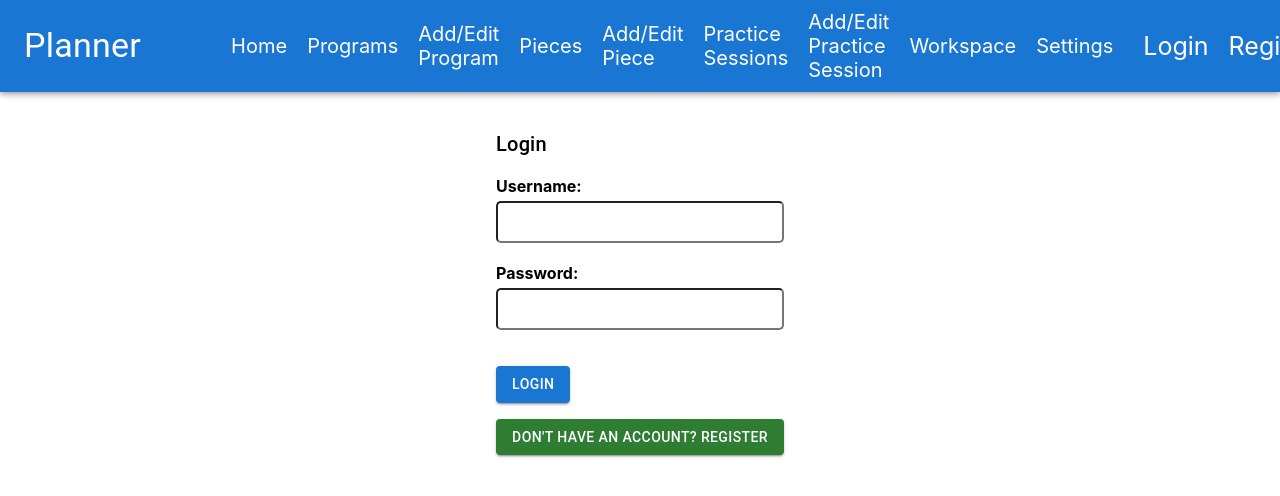
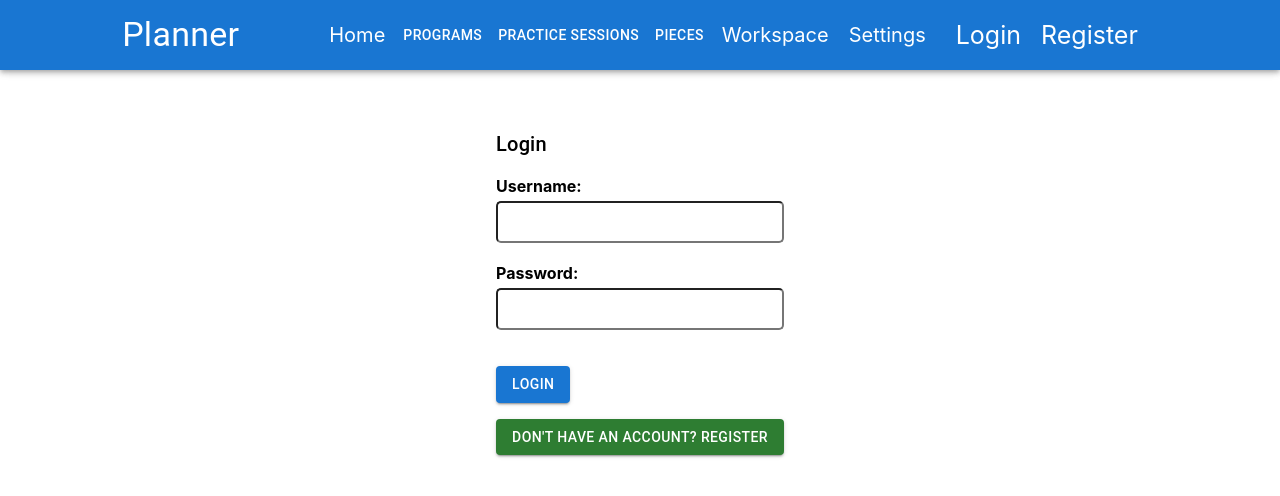
Before and after one commit to shoneriki/mern-practice, a React (Create React App) app in the folder client/: page /auth in a window 1280 px wide. Shown: the top 496 px of the page. Built offline with nearby package versions, Linux system fonts and the light colour scheme.

Commit message:
changed logout in navbar

```diff
--- a/client/package.json
+++ b/client/package.json
@@ -6,6 +6,10 @@
   "dependencies": {
     "@emotion/react": "^11.11.1",
     "@emotion/styled": "^11.11.0",
+    "@fortawesome/fontawesome-svg-core": "^6.4.0",
+    "@fortawesome/free-regular-svg-icons": "^6.4.0",
+    "@fortawesome/free-solid-svg-icons": "^6.4.0",
+    "@fortawesome/react-fontawesome": "^0.2.0",
     "@hookform/resolvers": "^3.1.1",
     "@material-ui/core": "^4.12.4",
     "@material-ui/icons": "^4.11.3",
--- a/client/src/components/Navbar.js
+++ b/client/src/components/Navbar.js
@@ -3,8 +3,14 @@ import { Link, useNavigate } from "react-router-dom";
 import { useCookies } from "react-cookie";
 import { NAVBAR_HEIGHT } from "./constants";
 
+import { FontAwesomeIcon } from "@fortawesome/react-fontawesome";
+import { faChevronDown } from "@fortawesome/free-solid-svg-icons";
+
 import {
   AppBar,
+  Box,
+  Menu,
+  MenuItem,
   Toolbar,
   Typography,
   useTheme,
@@ -32,7 +38,65 @@ const LinkStyled = styled(Link)({
 const CssContainer = styled("div")(({ theme }) => ({
   marginLeft: theme.spacing(10),
   display: "flex",
+  alignItems: "center",
 }));
+
+const chevronDown = (
+  <FontAwesomeIcon icon={faChevronDown} sx={{ color: "white" }} />
+);
+
+export const DropdownMenu = ({ title, items }) => {
+  const [anchorEl, setAnchorEl] = useState(null);
+
+  const handleClick = (event) => {
+    setAnchorEl(event.currentTarget);
+  };
+
+  const handleClose = () => {
+    setAnchorEl(null);
+  };
+
+  return (
+    <Box sx={{ color: "white", height: "100%", display: "flex", justifyContent: "center", alignItems: "center" }}>
+      <Button variant="text" color="success" onClick={handleClick} sx={{ color: "white", margin: "auto" }}>
+        {title}
+      </Button>
+      <Menu anchorEl={anchorEl} open={Boolean(anchorEl)} onClose={handleClose}>
+        {items.map((item, itemIndex) => (
+          <MenuItem
+            onClick={handleClose}
+            key={itemIndex}
+            sx={{ color: "black",
+            fontSize: "20px",
+            display: "flex",
+            alignItems: "center",
+            "&:hover": {
+              color: "yellow",
+              borderBottom: "1px solid white",},
+            }}
+          >
+            <Link
+              to={item.path}
+              style={{
+                color: "black",
+                fontSize: "1em",
+                display: "flex",
+                alignItems: "center",
+                "&:hover": {
+                  color: "yellow",
+                  borderBottom: "1px solid white",
+                },
+              }}
+            >
+              {item.label}
+              {chevronDown}
+            </Link>
+          </MenuItem>
+        ))}
+      </Menu>
+    </Box>
+  );
+};
 
 export const Navbar = () => {
   const [cookies, setCookies] = useCookies(["access_token", "username"]);
@@ -61,9 +125,16 @@ const logout = () => {
   const isMobile = useMediaQuery(theme.breakpoints.down("md"));
 
   return (
-    <AppBar position="fixed" sx={{ marginBottom: NAVBAR_HEIGHT }}>
-      <Toolbar>
-        <Typography variant="h4" sx={{ flexGrow: "1", cursor: "pointer" }}>
+    <AppBar
+      position="fixed"
+      sx={{
+        marginBottom: NAVBAR_HEIGHT,
+        display: "flex",
+        alignItems: "center",
+      }}
+    >
+      <Toolbar name="toolbar" sx={{ display: "flex", justifyContent: "space-between", alignItems: "center" }}>
+        <Typography variant="h4" sx={{ cursor: "pointer" }}>
           Planner
         </Typography>
         {isMobile ? (
@@ -102,14 +173,33 @@ const logout = () => {
               </Typography>
             )}
             <LinkStyled to="/">Home</LinkStyled>
-            <LinkStyled to="/programs">Programs</LinkStyled>
-            <LinkStyled to="/program/create">Add/Edit Program</LinkStyled>
-            <LinkStyled to="/pieces">Pieces</LinkStyled>
-            <LinkStyled to="/piece/create">Add/Edit Piece</LinkStyled>
-            <LinkStyled to="/practiceSessions">Practice Sessions</LinkStyled>
-            <LinkStyled to="/practiceSession/create">
-              Add/Edit Practice Session
-            </LinkStyled>
+            <DropdownMenu
+              title="Programs"
+              items={[
+                { label: "All Programs", path: "/programs" },
+                { label: "Add Program", path: "/program/create" },
+              ]}
+            />
+            <DropdownMenu
+              title="Practice Sessions"
+              items={[
+                { label: "All Practice Sessions", path: "/practiceSessions" },
+                {
+                  label: "Add Practice Session",
+                  path: "/practiceSession/create",
+                },
+              ]}
+            />
+            <DropdownMenu
+              title="Pieces"
+              items={[
+                { label: "All Pieces", path: "/pieces" },
+                {
+                  label: "Add A Piece",
+                  path: "/piece/create",
+                },
+              ]}
+            />
             <LinkStyled to="/workspace">Workspace</LinkStyled>
             <LinkStyled to="/settings">Settings</LinkStyled>
             {!isLoggedIn ? (
@@ -118,22 +208,12 @@ const logout = () => {
                 <Link to="/auth">Register</Link>
               </LinkStyled>
             ) : (
-              <Button
+              <LinkStyled
                 id="logout-btn"
                 onClick={logout}
-                variant="contained"
-                sx={{
-                  color: "white",
-                  backgroundColor: "orange",
-                  margin: "auto 0",
-                  height: "50%",
-                  "&:hover": {
-                    backgroundColor: "red",
-                  },
-                }}
               >
                 Logout
-              </Button>
+              </LinkStyled>
             )}
           </CssContainer>
         )}
--- a/client/src/components/program-components/ProgramList.js
+++ b/client/src/components/program-components/ProgramList.js
@@ -121,7 +121,7 @@ export const ProgramList = () => {
       {loading ? (
         <section>Loading...</section>
       ) : (
-        <Box className="programList" sx={{ width: "80%", margin: "2rem auto" }}>
+        <Box className="programList" sx={{ width: "80%", margin: "2rem auto",  }}>
           <Typography
             variant={"h4"}
             sx={{ textAlign: "center", margin: "1rem auto", width: "80%" }}
@@ -132,7 +132,7 @@ export const ProgramList = () => {
             {Array.isArray(programs) && programs.length !== 0 ? (
               programs.map((program, programIndex) => {
                 return (
-                  <Grid item xs={12} sm={6} md={4} key={program._id}>
+                  <Grid item centered xs={12} sm={6} md={4} key={program._id}>
                     <Card
                       sx={{
                         border: "1px solid black",
```
Also changed, not shown: 1 other file (tests, documents, lock files or other folders).
